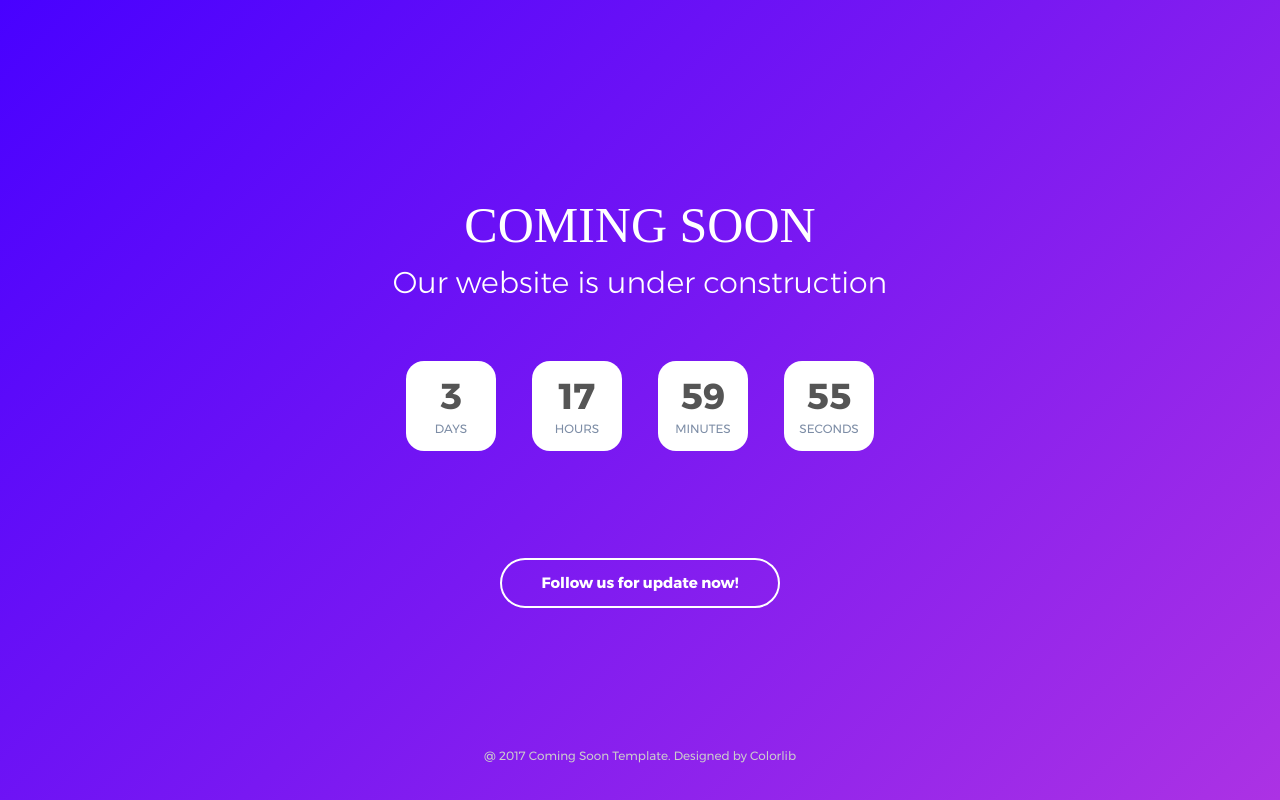
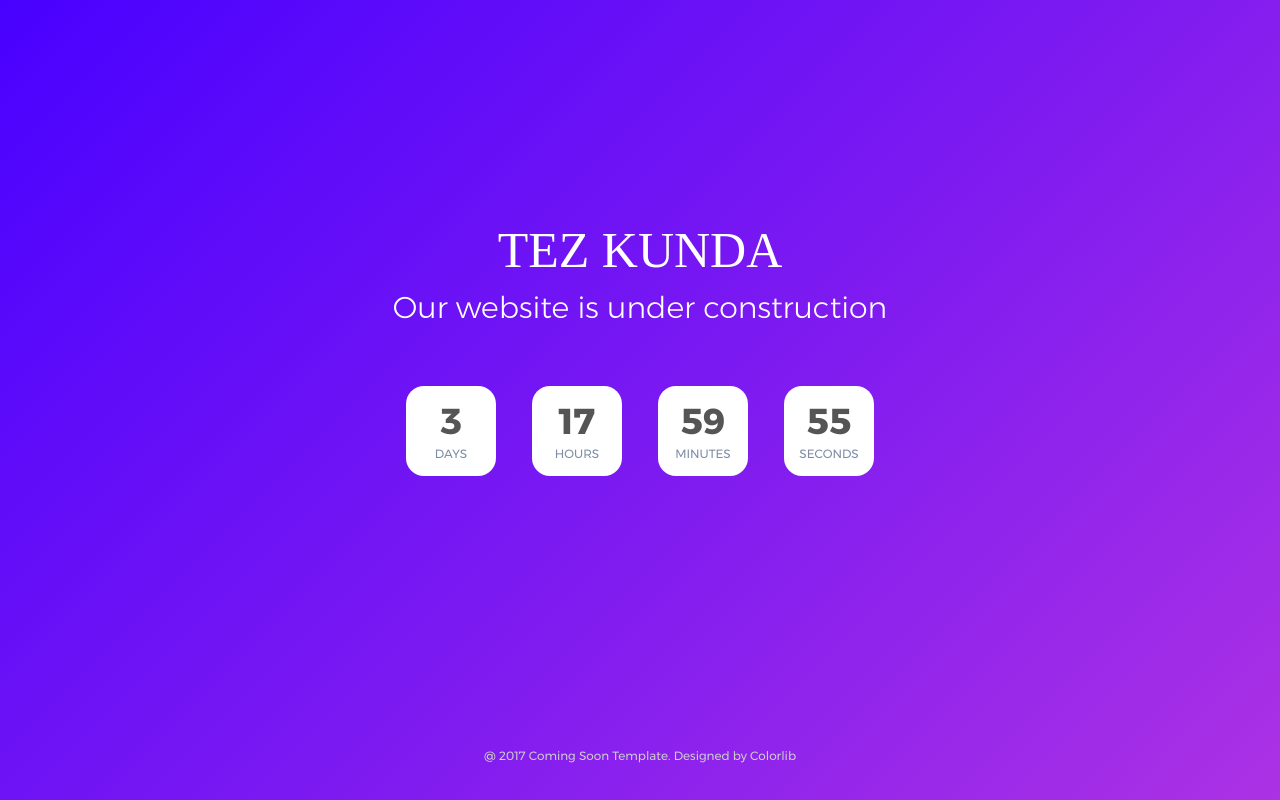
Before and after one commit to chexolart/chexolart, a plain HTML site: page index.html in a window 1280 px wide. Drawn offline with Linux system fonts and the light colour scheme; a web font is replaced by a local one.

Commit message:
Changed 2.0

```diff
--- a/index.html
+++ b/index.html
@@ -28,7 +28,7 @@
 		<span></span>
 		<div class="flex-col-c p-t-50 p-b-50">
 			<h3 class="l1-txt1 txt-center p-b-10">
-				Coming Soon
+				Tez Kunda
 			</h3>
 
 			<p class="txt-center l1-txt2 p-b-60">
@@ -57,9 +57,7 @@
 				</div>
 			</div>
 
-			<button class="flex-c-m s1-txt2 size3 how-btn"  data-toggle="modal" data-target="#subscribe">
-				Follow us for update now!
-			</button>
+
 		</div>
 
 		<span class="s1-txt3 txt-center">
```
